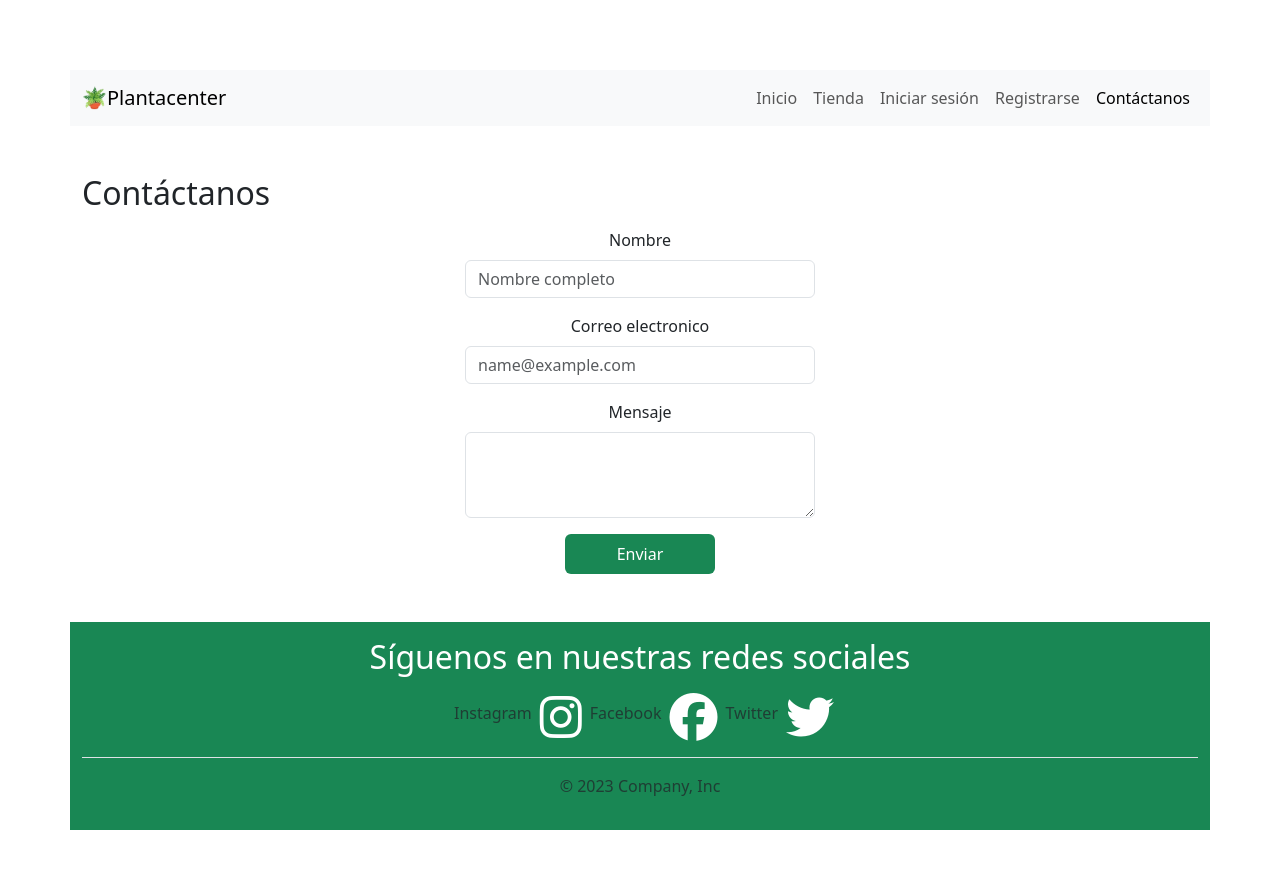
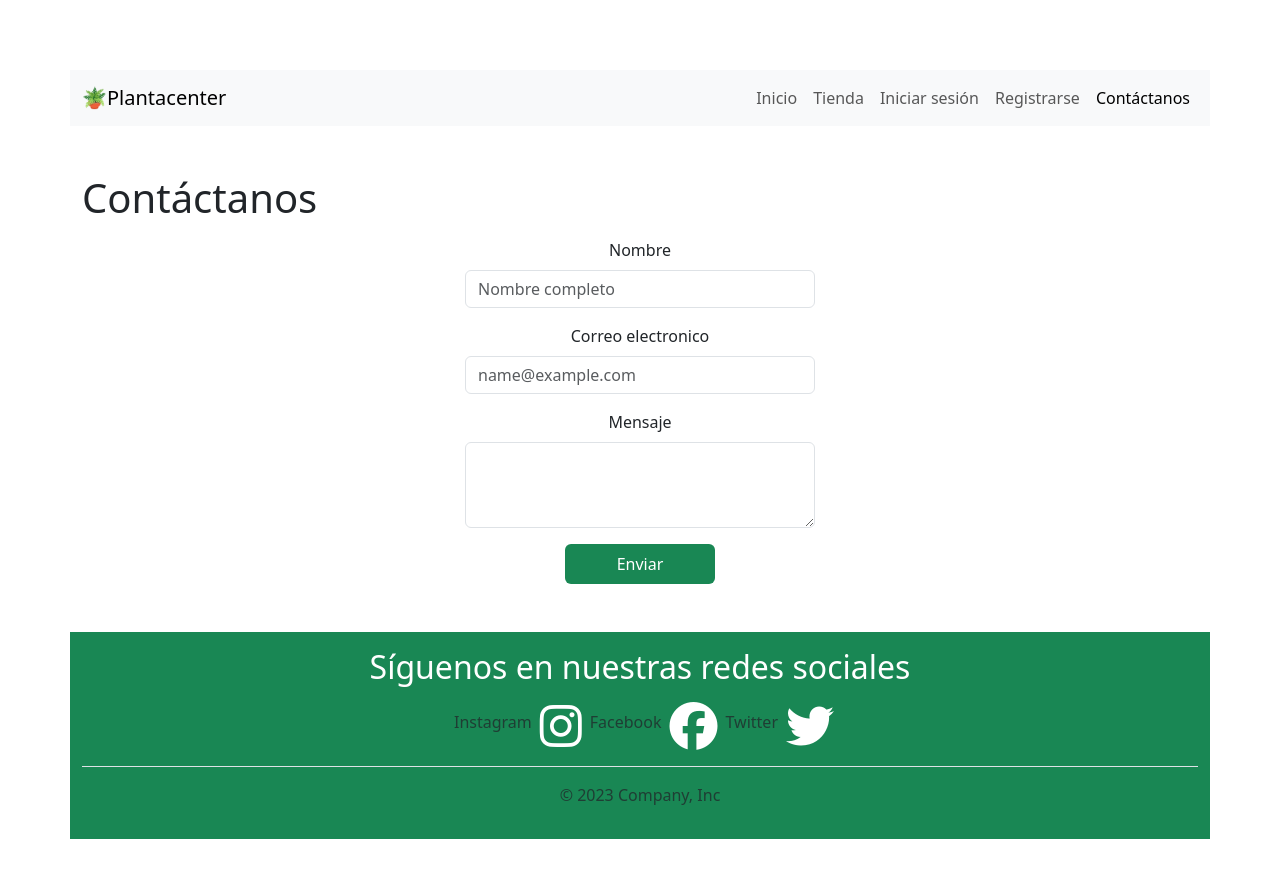
Before and after one commit to hernandw/proyecto-plantas, a React (Vite) app in the folder client/: page /contact in a window 1280 px wide. Shown: the top 878 px of the page. Built offline with nearby package versions, Linux system fonts and the light colour scheme.

Commit message:
se agrega un producto más

```diff
--- a/client/src/data/getDataProduct.js
+++ b/client/src/data/getDataProduct.js
@@ -39,4 +39,12 @@ export const productos = [
 "image": "https://dmp.cz/cdn/shop/products/schefflera-arboricola-variegata-01_6160f1a2-f5e1-4526-8d47-c962ab1e1dd9_1500x.jpg?v=1674466588",
 "description":"La cheflera o Schefflera Arboricola es una planta de interior muy popular y de gran porte perfecta para lugares espaciosos y luminosos del hogar."
 }
+,
+{
+    "id": 6,
+    "title": "Dolar Chaucha",
+    "price": "$29.990",
+    "image": "https://encrypted-tbn0.gstatic.com/images?q=tbn:ANd9GcQydgeniamIpiFM_PLdC-OlhqG1b19-ce2kIQ&usqp=CAU",
+    "description":"El Dolar Chaucha tiene un rápido crecimiento así que podría ser ideal para dejarla en un balcón y así pueda lucir su bello color, pero ojo que no tolera muy bien el sol de forma directa."
+    }
 ]
--- a/client/src/pages/Contact.jsx
+++ b/client/src/pages/Contact.jsx
@@ -4,7 +4,7 @@ const Contact = () => {
     return (
         <div>
             <div className='container'>
-                <h2 className='mt-5'>Contáctanos</h2>
+                <h1 className='mt-5'>Contáctanos</h1>
 
                 <div className='container mt-3'>
 
```
